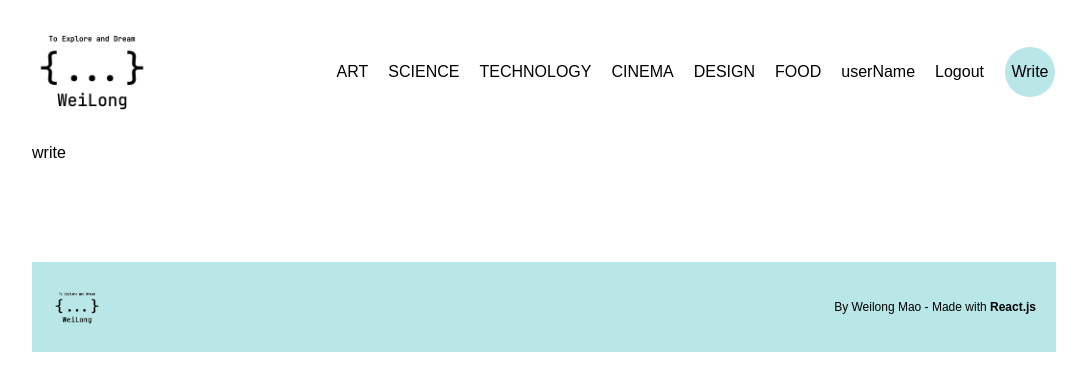
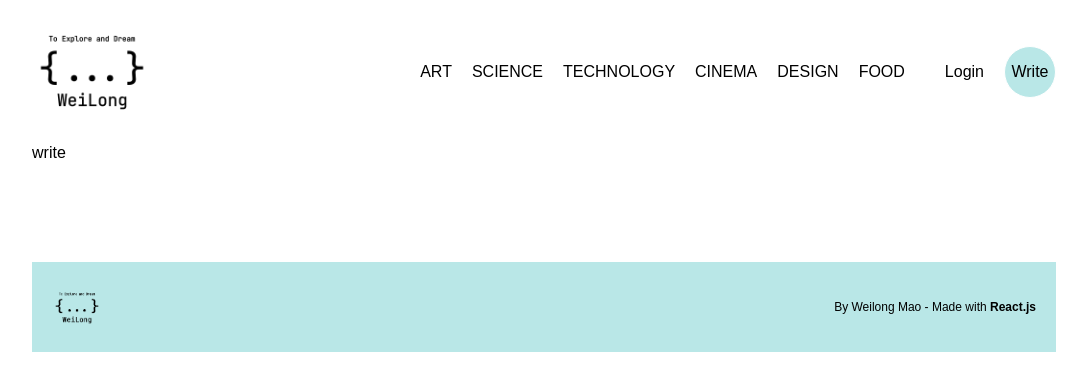
Before and after one commit to WaylonMao/my-blog, a React (Create React App) app in the folder client/: page /write in a window 1280 px wide. Shown: the top 390 px of the page, without its empty margins (96-1183 px from the left). Built offline with nearby package versions, Linux system fonts and the light colour scheme.

Commit message:
Added context

```diff
--- a/client/src/components/Navbar.jsx
+++ b/client/src/components/Navbar.jsx
@@ -1,8 +1,11 @@
-import React from 'react';
+import React, { useContext } from 'react';
 import { Link } from 'react-router-dom';
 import Logo from '../img/logo.png';
+import { AuthContext } from '../context/authContext';
 
 const Navbar = () => {
+  const { currentUser, logout } = useContext(AuthContext);
+
   return (
     <div className='navbar'>
       <div className='container'>
@@ -28,8 +31,14 @@
           <Link className='link' to='/?cat=food'>
             <h6>FOOD</h6>
           </Link>
-          <span>userName</span>
-          <span>Logout</span>
+          <span>{currentUser?.username}</span>
+          {currentUser ? (
+            <span onClick={logout}>Logout</span>
+          ) : (
+            <Link className='link' to='/login'>
+              Login
+            </Link>
+          )}
           <span className='write'>
             <Link className='link' to='/write'>
               Write
--- /dev/null
+++ b/client/src/context/authContext.js
@@ -0,0 +1,30 @@
+import { createContext, useState, useEffect } from 'react';
+import axios from 'axios';
+
+export const AuthContext = createContext();
+
+export const AuthContextProvider = ({ children }) => {
+  const [currentUser, setCurrentUser] = useState(
+    JSON.parse(localStorage.getItem('user') || null),
+  );
+
+  const login = async (inputs) => {
+    const res = await axios.post('/auth/login', inputs);
+    setCurrentUser(res.data);
+  };
+
+  const logout = async (inputs) => {
+    await axios.post('/auth/logout');
+    setCurrentUser(null);
+  };
+
+  useEffect(() => {
+    localStorage.setItem('user', JSON.stringify(currentUser));
+  }, [currentUser]);
+
+  return (
+    <AuthContext.Provider value={{ currentUser, login, logout }}>
+      {children}
+    </AuthContext.Provider>
+  );
+};
--- a/client/src/index.js
+++ b/client/src/index.js
@@ -1,10 +1,13 @@
 import React from 'react';
 import ReactDOM from 'react-dom/client';
 import App from './App';
+import { AuthContextProvider } from './context/authContext';
 
 const root = ReactDOM.createRoot(document.getElementById('root'));
 root.render(
   <React.StrictMode>
-    <App />
+    <AuthContextProvider>
+      <App />
+    </AuthContextProvider>
   </React.StrictMode>,
 );
--- a/client/src/pages/Login.jsx
+++ b/client/src/pages/Login.jsx
@@ -1,7 +1,8 @@
 import React from 'react';
 import axios from 'axios';
-import { useState } from 'react';
+import { useState, useContext } from 'react';
 import { Link, useNavigate } from 'react-router-dom';
+import { AuthContext } from '../context/authContext';
 
 const Login = () => {
   const [inputs, setInputs] = useState({
@@ -13,6 +14,8 @@
 
   const navigate = useNavigate();
 
+  const { login } = useContext(AuthContext);
+
   const handleChange = (e) => {
     setInputs((prev) => ({ ...prev, [e.target.name]: e.target.value }));
   };
@@ -20,7 +23,7 @@
   const handleSubmit = async (e) => {
     e.preventDefault();
     try {
-      await axios.post('/auth/login', inputs);
+      await login(inputs);
       navigate('/');
     } catch (err) {
       setError(err.response.data);
```
Also changed, not shown: 1 other file (tests, documents, lock files or other folders).
